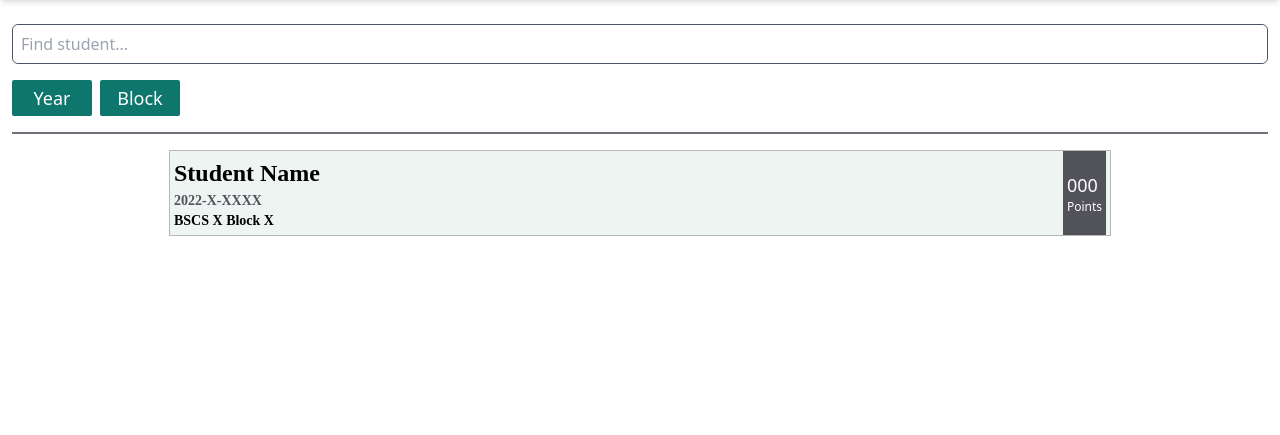
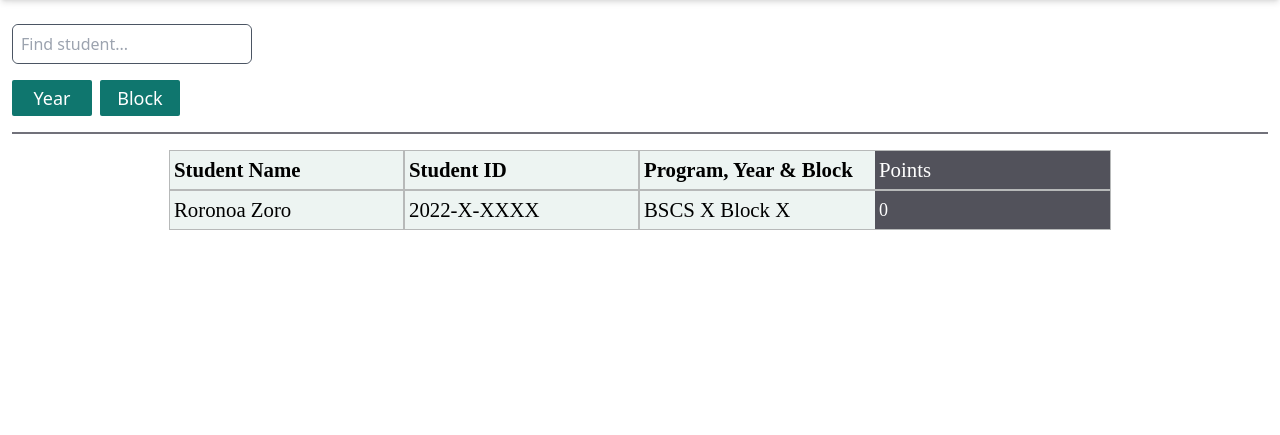
Before and after one commit to FPPinedaJr/Quarsi, a PHP site: page /crud_student.php in a window 1280 px wide. Shown: the part 64-499 px from the top of the page. Run offline with PHP 8.4, Linux system fonts and the light colour scheme; the visitor is signed in with stand-in values (Sample User, id 1).

Commit message:
Modified list view of students

```diff
--- a/public/crud_student.php
+++ b/public/crud_student.php
@@ -19,6 +19,11 @@ if (session_status() === PHP_SESSION_NONE) {
     <script src="./assets/js/jquery-3.7.1.min.js"></script>
 </head>
 
+<?php
+include_once ("./includes/partial/sidebar.php");
+
+?>
+
 <header
     class="w-full h-16 bg-gradient-to-r from-[#ecd894] via-[#ffffff] to-[#499667] fixed top-0 left-0 right-0 p-2 flex justify-between align-center shadow-md z-20">
     <div class="flex items-center w-full min-h-full px-2 py-1 my-auto md:w-3/12 md:px-4 md:text-center">
@@ -36,7 +41,7 @@ if (session_status() === PHP_SESSION_NONE) {
 <body class="flex justify-center w-screen min-h-screen mt-20 overflow-hidden">
     <main class="flex flex-col justify-center w-full h-full px-3 py-2">
         <!-- Search bar -->
-        <div class="flex w-full h-10 mb-4 border border-gray-600 rounded-md">
+        <div class="flex w-full h-10 mb-4 border border-gray-600 rounded-md md:w-[15rem]">
             <input class="flex h-full w-full align-center text-start pl-2 text-['mulish'] bg-white rounded-md focus:outline-none" placeholder="Find student...">
         </div>
 
@@ -48,24 +53,43 @@ if (session_status() === PHP_SESSION_NONE) {
 
         <div class="my-2 border-t-2 border-zinc-500"></div>
         <!-- Students List -->
-        <div class="flex flex-col w-full gap-2 mt-2 bg-white h-fit md:justify-center md:items-center">
-            <div id="" class="relative flex flex-col w-full md:w-3/4 p-1 border border-[#b7b9b9] bg-[#EDF4F2] h-fit cursor-pointer hover:bg-[#dde4e2]">
-                <div class="flex items-center w-full h-fit font-bold font-['mulish'] text-[1.5rem]">
+
+        <div class="flex-col hidden w-full gap-2 mt-2 bg-white h-fit md:justify-center md:items-center md:flex">
+            <div id="" class="relative flex flex-col w-full md:w-3/4 p-1 md:p-0 border border-[#b7b9b9] bg-[#EDF4F2] h-fit md:flex-row md:h-10">
+                <div class="flex items-center w-full h-fit font-bold font-['mulish'] text-[1.5rem] md:text-[1.3rem] md:w-1/4 md:h-full md:px-1 md:border-r-2 md:border-[#b7b9b9]">
                     Student Name
                 </div>
-                <div class="flex items-center w-full h-fit font-bold font-['mulish'] text-sm text-zinc-600">
-                    2022-X-XXXX
+                <div class="flex items-center w-full h-fit font-bold font-['mulish'] text-sm text-zinc-600 md:w-1/4 md:text-[1.3rem] md:px-1 md:h-full md:text-black md:border-r-2 md:border-[#b7b9b9]">
+                    Student ID
                 </div>
-                <div class="flex items-center w-full h-fit font-bold font-['mulish'] text-sm">
-                    BSCS X Block X
+                <div class="flex items-center w-full h-fit font-bold font-['mulish'] text-sm md:w-1/4 md:px-1 md:h-full md:text-[1.3rem]">
+                    Program, Year & Block
                 </div>
-                <div class="absolute top-0 flex flex-col justify-center h-full p-1 text-white bg-zinc-600 align-center right-1 w-fit">
-                    <p class="text-lg">000</p>
-                    <p class="text-xs">Points</p>
+                <div class="absolute top-0 flex flex-col justify-center h-full p-1 text-white bg-zinc-600 font-['mulish'] align-center right-1 w-fit md:right-0 md:text-[1.3rem] md:w-1/4 md:h-full md:px-1">
+                    <p class="">Points</p>
                 </div>
             </div>
 
         </div>
+        <div class="flex flex-col w-full gap-2 mt-2 bg-white md:mt-0 h-fit md:justify-center md:items-center">
+            <div id="" class="relative flex flex-col w-full md:w-3/4 p-1 md:p-0 border border-[#b7b9b9] bg-[#EDF4F2] hover:bg-[#dde4e2] h-fit cursor-pointer md:flex-row md:h-10">
+                <div class="flex items-center w-full h-fit font-bold font-['mulish'] text-[1.5rem] md:text-[1.3rem] md:w-1/4 md:h-full md:px-1 md:border-r-2 md:border-[#b7b9b9] md:font-medium">
+                    Roronoa Zoro
+                </div>
+                <div class="flex items-center w-full h-fit font-bold font-['mulish'] text-sm text-zinc-600 md:w-1/4 md:text-[1.3rem] md:px-1 md:h-full md:text-black md:border-r-2 md:border-[#b7b9b9] md:font-medium">
+                    2022-X-XXXX
+                </div>
+                <div class="flex items-center w-full h-fit font-bold font-['mulish'] text-sm md:w-1/4 md:px-1 md:h-full md:text-[1.3rem] md:font-medium">
+                    BSCS X Block X
+                </div>
+                <div class="absolute top-0 flex flex-col justify-center h-full p-1 text-white bg-zinc-600 font-['mulish'] align-center right-1 w-fit md:right-0 md:text-[1.3rem] md:w-1/4 md:h-full md:px-1">
+                    <p class="text-lg">0</p>
+                    <p class="text-xs md:hidden">Points</p>
+                </div>
+            </div>
+
+        </div>
+
     </main>
 
 </body>
```
Also changed, not shown: public/assets/css/output.css.
